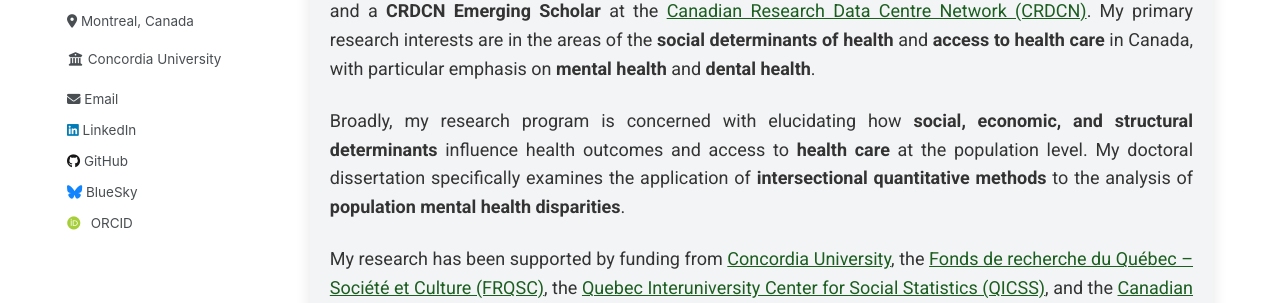
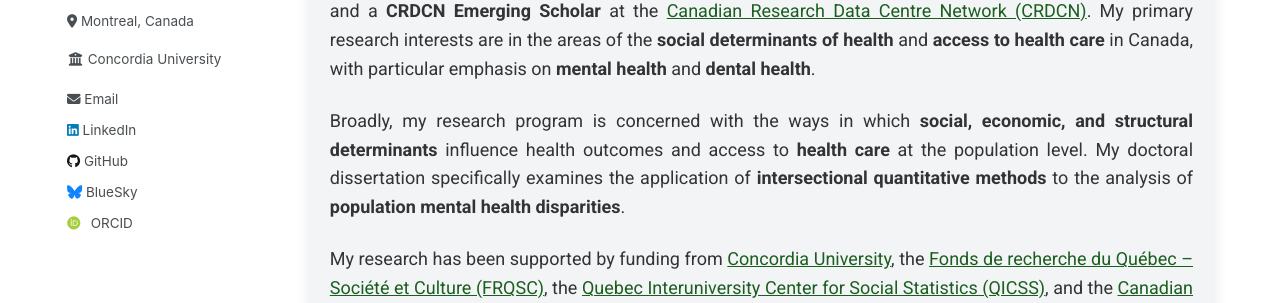
Before and after one commit to Mohsnmonji/mohsnmonji.github.io, a Jekyll site: the page built from about-me.md, in a window 1280 px wide and 1129 px high. Shown: the part 245-548 px from the top of the window. Built offline with Jekyll 4.4.1, drawn with Linux system fonts in a browser that asks for light colours; some web fonts are replaced.

Commit message:
Update about-me.md

```diff
--- a/about-me.md
+++ b/about-me.md
@@ -95,7 +95,7 @@ author_profile: true
   </p>
 
   <p>
-    Broadly, my research program is concerned with elucidating how
+    Broadly, my research program is concerned with the ways in which
     <strong>social, economic, and structural determinants</strong> influence health outcomes and access to
     <strong>health care</strong> at the population level.
     My doctoral dissertation specifically examines the application of
```
